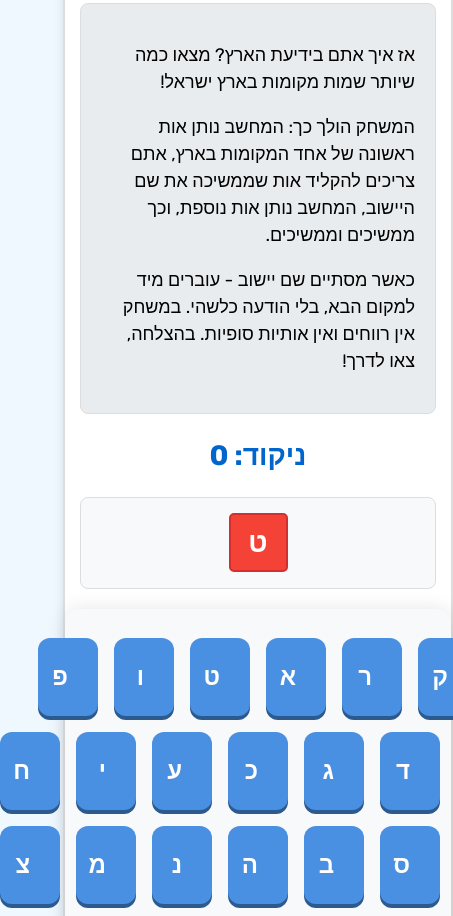
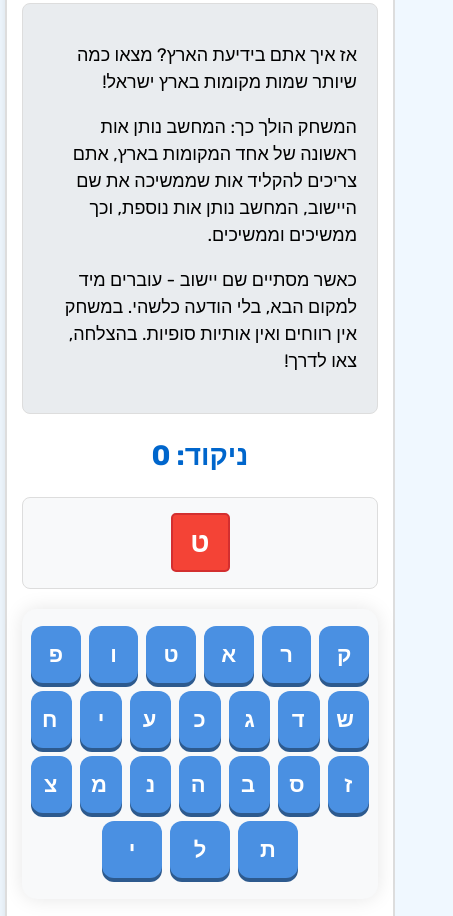
Before and after one commit to yetsion77/israel-geography-quiz, a website: page bor_vaam/index.html in a window 390 px wide. Shown: the part 138-1054 px from the top of the page, 453 px wide, since content can reach past the window. Drawn offline with Linux system fonts and the light colour scheme; no server answers.

Commit message:
index.html

```diff
--- a/bor_vaam/index.html
+++ b/bor_vaam/index.html
@@ -262,11 +262,27 @@
                 margin: 25px 0;
             }
 
-            /* הגדלת כפתורי המקלדת */
+            /* התאמת המקלדת הווירטואלית */
+            #virtual-keyboard {
+                margin: 15px 0;
+                padding: 15px 5px;
+                width: 100%;
+                box-sizing: border-box;
+            }
+
+            .keyboard-row {
+                gap: 4px;
+                padding: 0 2px;
+                margin-bottom: 4px;
+            }
+
             .key {
-                padding: 25px 30px;
-                font-size: 24px;
-                min-width: 55px;
+                padding: 15px;
+                font-size: 22px;
+                min-width: 40px;
+                margin: 2px;
+                flex: 1;
+                max-width: 60px;
             }
 
             /* הגדלת הכותרת */
```
